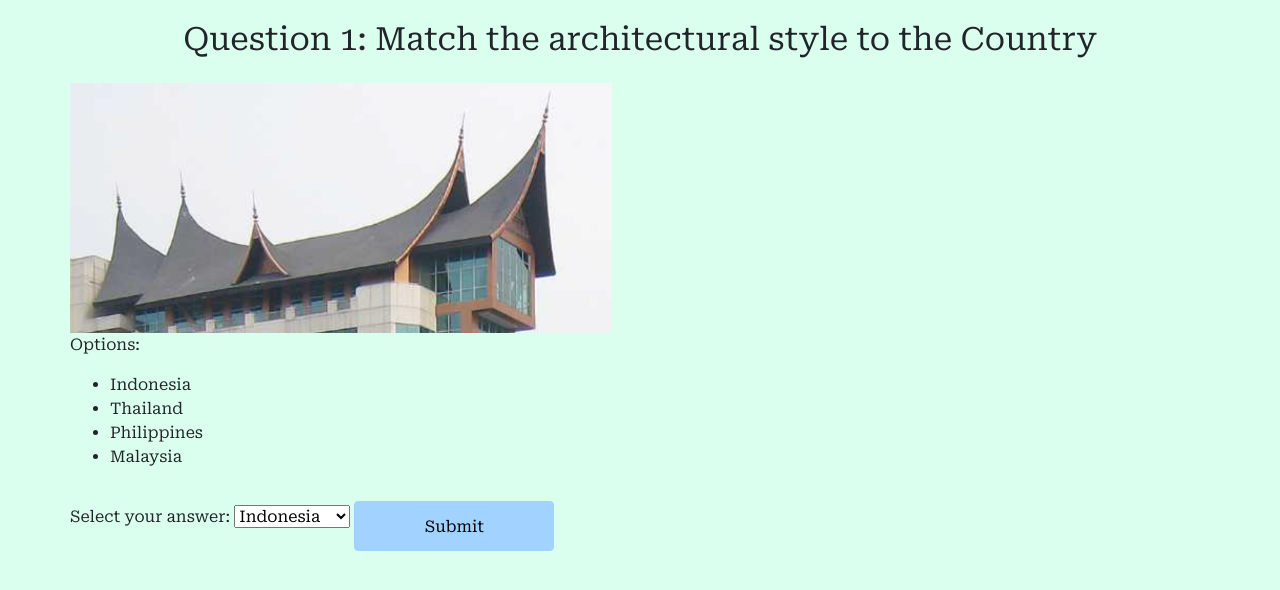
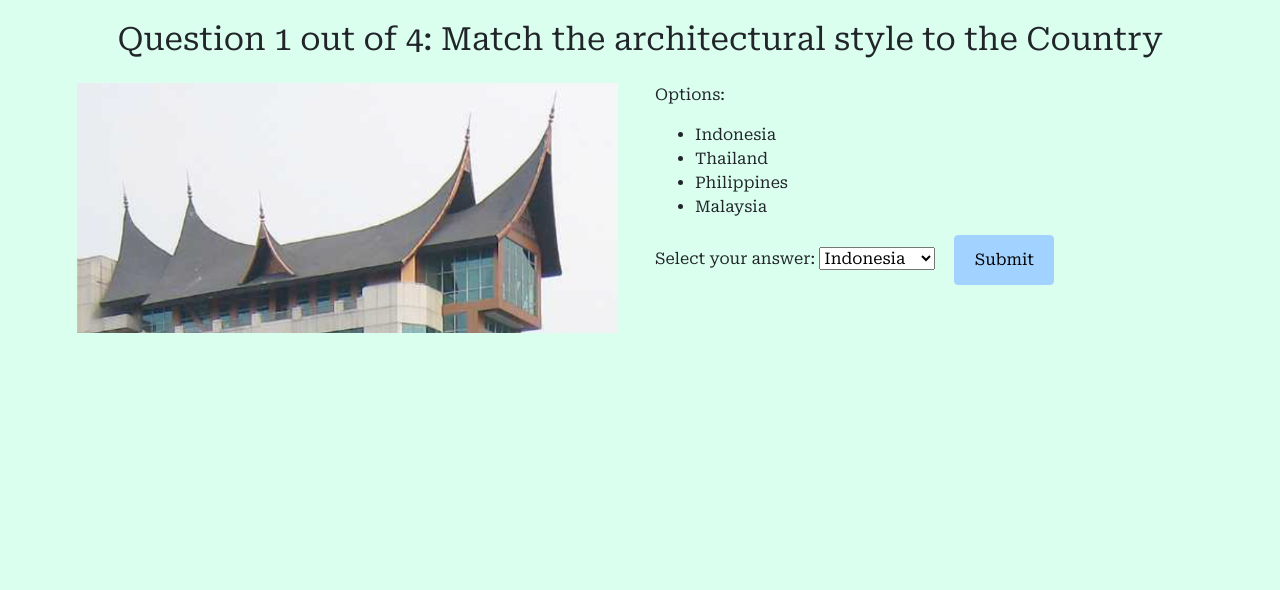
Before and after one commit to kentrietran/SEAsiaArchitectureProject, a Flask app: page /quiz/1 in a window 1280 px wide. Shown: the part 56-646 px from the top of the page. Run offline with Flask 3, Linux system fonts and the light colour scheme; some libraries are stand-ins or nearby versions.

Commit message:
fixed quiz question and button formatting

```diff
--- a/static/main.css
+++ b/static/main.css
@@ -193,8 +193,6 @@ div.container{
     border: 1px solid #8b8c89 !important;
 }
 
-/* styles.css */
-
 /* Gallery styles */
 .gallery-container {
     position: relative;
@@ -241,3 +239,21 @@ button.prev:hover, button.next:hover {
 .next {
     right: 10px;
 }
+
+/* quiz.html */
+
+#quiz-submit-button{
+    background-color: #a2d2ffff; /* Change button color to green */
+    color: black; /* Text color */
+    border-color: #a2d2ffff; /* Border color */
+    font-family: 'Roboto serif';
+    width: 100px;
+    height: 50px;
+    text-align: center;
+    margin-left: 15px;
+}
+#quiz-submit-button.btn-primary:hover {
+    background-color: rgb(124, 192, 255); /* Darken button color on hover */
+    border-color: rgb(124, 192, 255);
+    color: black;
+}
--- a/templates/quiz.html
+++ b/templates/quiz.html
@@ -4,9 +4,12 @@
 
 
 <div class="container">
-  <p id="click-country-text">Question {{ quiz_id }}: Match the architectural style to the Country</p>
-    <div class="quiz-question">
+    <p id="click-country-text">Question {{ quiz_id }} out of {{ quiz|length }}: Match the architectural style to the Country</p>
+    <div class="row quiz-question">
+        <div class="col-6 text-center">
             <img style="height: 250px;" src="{{ url_for('static', filename=quiz['image']) }}">
+        </div>
+        <div class="col-6">
             <p>Options:</p>
             <ul>
                 {% for option in quiz['options'] %}
@@ -20,8 +23,9 @@
                     <option value="{{ option }}">{{ option }}</option>
                     {% endfor %}
                 </select>
-            <button id="home-start-button" type="submit" class="btn btn-primary">Submit</button>
+                <button id="quiz-submit-button" type="submit" class="btn btn-primary">Submit</button>
             </form>
+        </div>
     </div>
 </div>
 
@@ -61,6 +65,4 @@
     });
 </script>
 
-
-
 {% endblock %}
```
Lines whose indentation alone changed are shown as unchanged.
